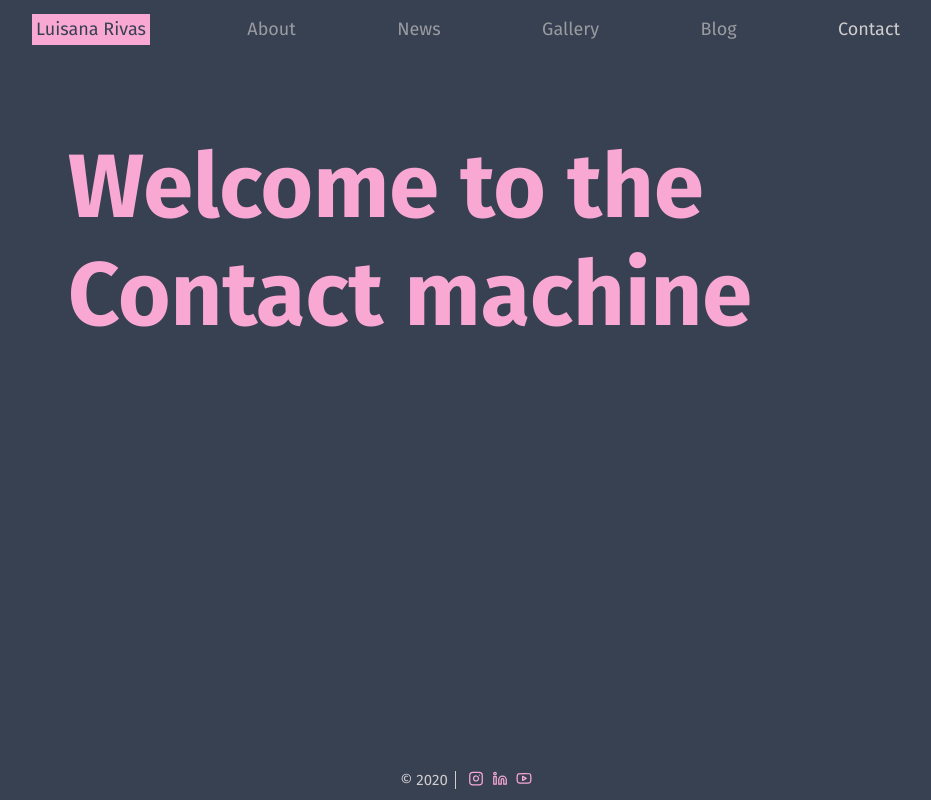
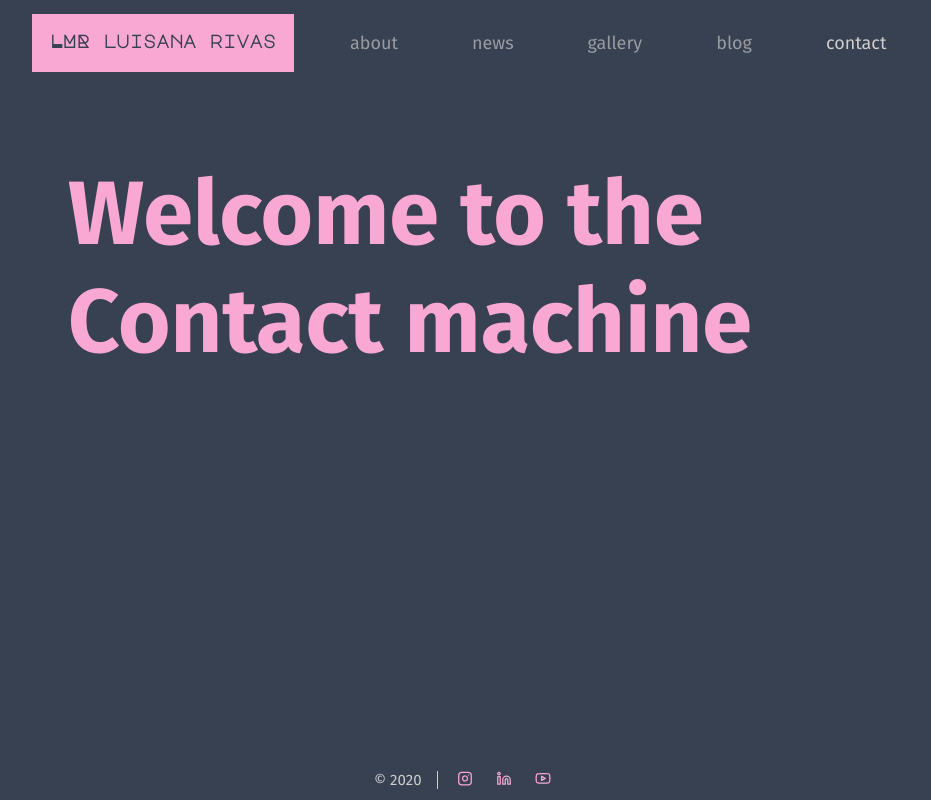
Before and after one commit to aldo-sanchez/front-luchi-site, a Next.js app in the folder front-luchi-site/: page /contact in a window 1280 px wide. Shown: the whole page, without its empty margins (172-1103 px from the left). Built offline with nearby package versions, Linux system fonts and the light colour scheme.

Commit message:
Updates lu logo and adds footer padding

```diff
--- a/front-luchi-site/pages/_document.js
+++ b/front-luchi-site/pages/_document.js
@@ -6,10 +6,7 @@ class MyDocument extends Document {
       <Html>
         <Head>
           <link rel="preconnect" href="https://fonts.gstatic.com" />
-          <link
-            href="https://fonts.googleapis.com/css2?family=Fira+Sans:ital,wght@0,100;0,200;0,300;0,400;0,500;0,600;0,700;0,800;0,900;1,100;1,200;1,300;1,400;1,500;1,600;1,700;1,800;1,900&display=swap"
-            rel="stylesheet"
-          />
+          <link href="https://fonts.googleapis.com/css2?family=Fira+Sans:ital,wght@0,400;0,700;1,400;1,700&family=Major+Mono+Display&display=swap" rel="stylesheet" />
         </Head>
         <body>
           <Main />
--- a/front-luchi-site/pages/blog.js
+++ b/front-luchi-site/pages/blog.js
@@ -1,7 +1,6 @@
 import Link from 'next/link'
 import { utcToLocale, getReadingTimes } from '../helpers'
 
-// woop
 export async function getStaticProps() {
   const url = new URL("/blog-posts", process.env.CMS_HOST).href
   const res = await fetch(url)
--- a/front-luchi-site/shared/Footer.js
+++ b/front-luchi-site/shared/Footer.js
@@ -4,7 +4,7 @@ const Footer = () => {
   return (
     <footer>
       <small className="copyright">&copy; {new Date().getFullYear()}</small>
-      <span>
+      <span className="social-media">
         <small>
           <a href="https://instagram.com" target="_blank">
             <Instagram />
--- a/front-luchi-site/shared/Navigation.js
+++ b/front-luchi-site/shared/Navigation.js
@@ -3,7 +3,7 @@ import { useRouter } from 'next/router'
 import clsx from 'clsx'
 
 const routes = [
-  { name: 'luisana rivas', path: '/' },
+  { name: 'LMR luisana rivas', path: '/' },
   { name: 'about', path: '/about' },
   { name: 'news', path: '/news' },
   { name: 'gallery', path: '/gallery' },
--- a/front-luchi-site/styles/globals.css
+++ b/front-luchi-site/styles/globals.css
@@ -90,8 +90,12 @@ footer svg {
   color: var(--accent-color);
 }
 
+footer > .social-media > small {
+ padding: 0 .5em;
+}
+
 footer > .copyright {
-  padding-right: .5em;
+  padding-right: 1em;
   border-right: 1px solid;
   margin-right: .5em;
 }
@@ -112,18 +116,17 @@ nav > ul {
 }
 
 nav > ul > li {
-  text-transform: capitalize;
-  padding: .25em;
+  padding: 1em;
   color: rgba(var(--main-text-color-rgb), .65)
 }
 
 nav > ul > li.active {
-  text-transform: capitalize;
   color: rgba(var(--main-text-color-rgb), 1)
 }
 
 nav > ul > li.home {
-  text-transform: capitalize;
+  font-family: 'Major Mono Display', monospace;
+  font-weight: bold;
   color: var(--main-bg-color);
   background-color: var(--accent-color);
 }
```
